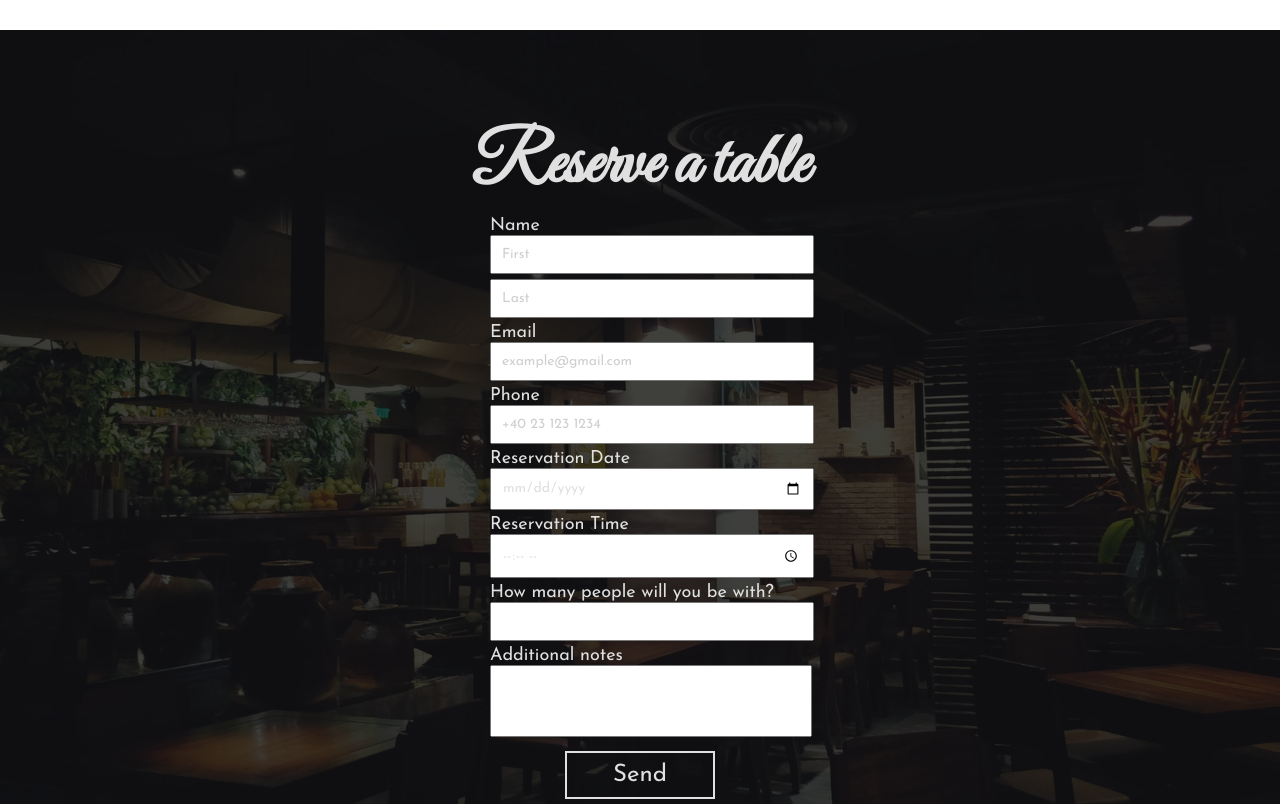
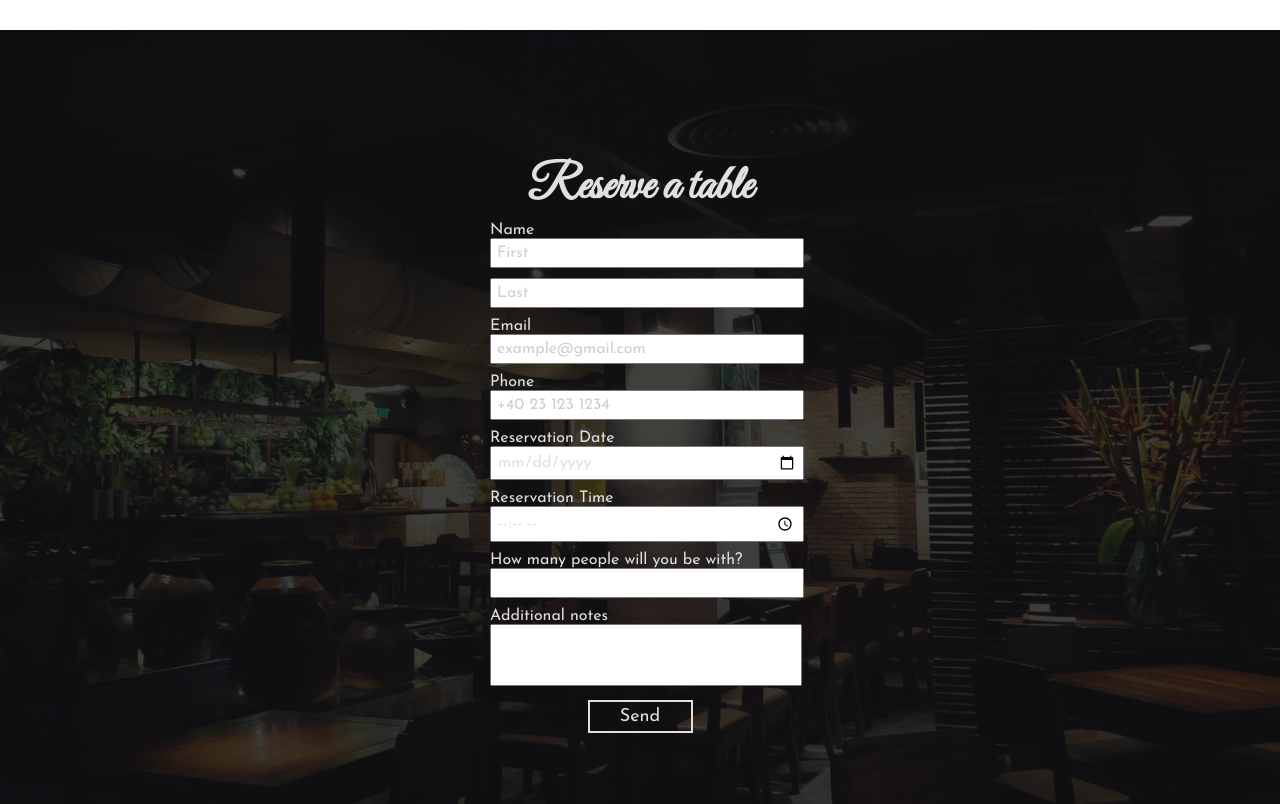
Before and after one commit to caciuleanuciprian/charm-restaurant, a plain HTML site: page index.html in a window 1280 px wide. Shown: the part 4080-4884 px from the top of the page. Drawn offline with nearby package versions, Linux system fonts and the light colour scheme; files whose address does not match are found by name.

Commit message:
Update main.css

```diff
--- a/css/main.css
+++ b/css/main.css
@@ -674,6 +674,35 @@ footer i{
         margin: 48px 0px;
     }
 
+    .reservation h1{
+        font-size: 48px;
+        margin-top: 30px;
+    }
+
+    .reservation form .item p{
+        font-size: 16px;
+    }
+
+    .reservation form .item input{
+        padding: 5px 5px 5px 5px;
+        margin-bottom: 10px;
+        font-size: 16px;
+    }
+
+    .reservation form .item input::placeholder{
+        font-size: 16px;
+    }
+
+    .reservation form textarea{
+        padding: 5px 5px 5px 5px;
+    }
+
+    .reservation form .btn button{
+        padding: 5px 15px;
+        width: 35%;
+        font-size: 18px;
+    }
+
 
 }
 
```
